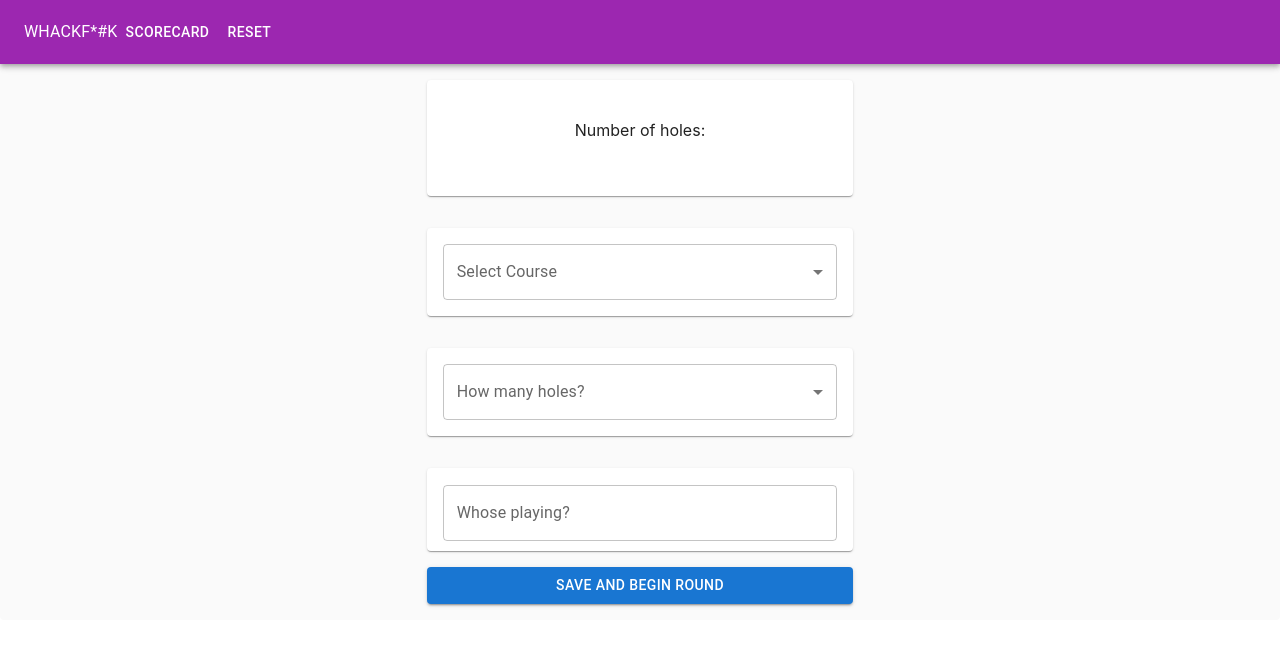
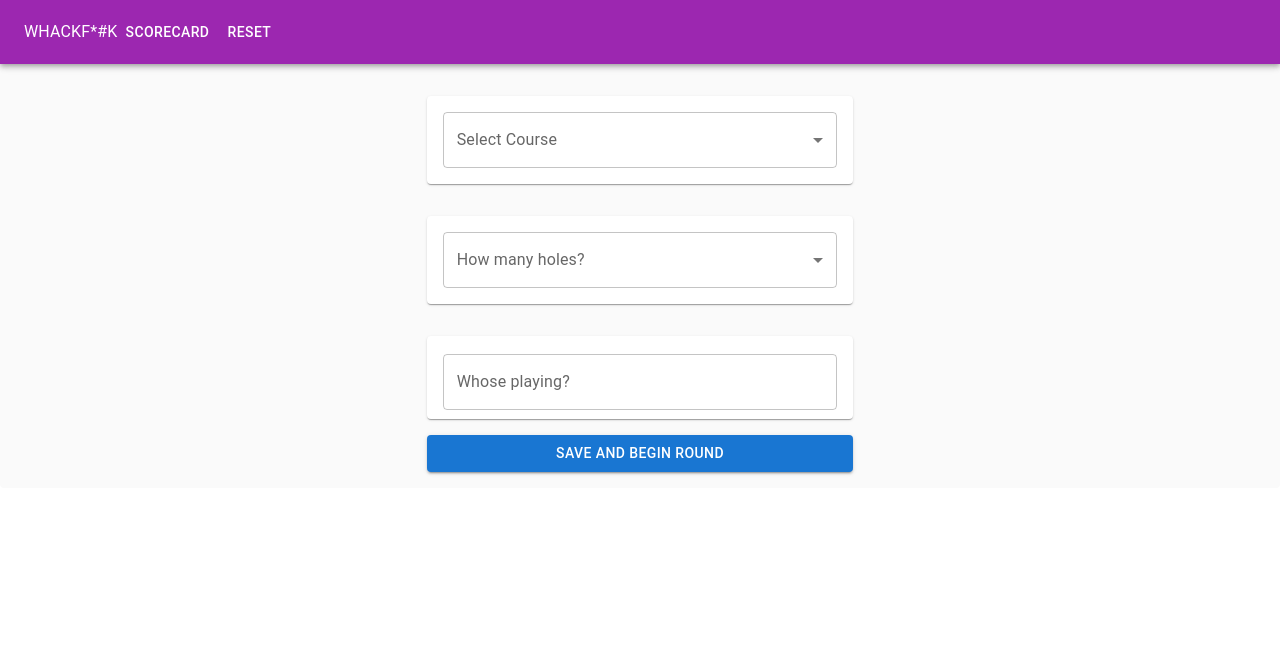
Before and after one commit to paulyt-nz/golf-app, a React (Create React App) app: page / in a window 1280 px wide. Shown: the top 646 px of the page. Built offline with nearby package versions, Linux system fonts and the light colour scheme.

Commit message:
infoCard on form not shown until course selected

```diff
--- a/src/RoundSetUpForm.tsx
+++ b/src/RoundSetUpForm.tsx
@@ -143,20 +143,25 @@ function RoundSetUpForm({ addPlayerToRound, players, startNewRound, generateNewS
         ]
     }
 
+const infoCard : JSX.Element = (
+    <Card style={cardStyles}>
+        <h2>{courseInfo === undefined ? "" : courseInfo.name}</h2>
+        <div style={{paddingBottom: "1rem"}}>
+            {/* <CardContent style={{paddingTop: '0', display:'block'}}>Number of holes:</CardContent> */}
+            <CardContent style={{paddingTop: '0', display:'block'}}>{roundContent}</CardContent>
+        </div>
+    </Card>
+)
+
+
 // *************************************************************************************//
 
     return(
         <Grid container style={gridStyles1}>
             <Grid item xs={11} md={8} lg={4} style={gridStyles2}>
 
+                {courseInfo === undefined ? null : infoCard}
 
-                <Card style={cardStyles}>
-                    <h2>{courseInfo === undefined ? "" : courseInfo.name}</h2>
-                    <div style={{paddingBottom: "1rem"}}>
-                        <CardContent style={{paddingTop: '0', display:'block'}}>Number of holes:</CardContent>
-                        <CardContent style={{paddingTop: '0', display:'block'}}>{roundContent}</CardContent>
-                    </div>
-                </Card>
 
                 {players.map((player, i) =>
                     <Card style={cardStyles}>
```
